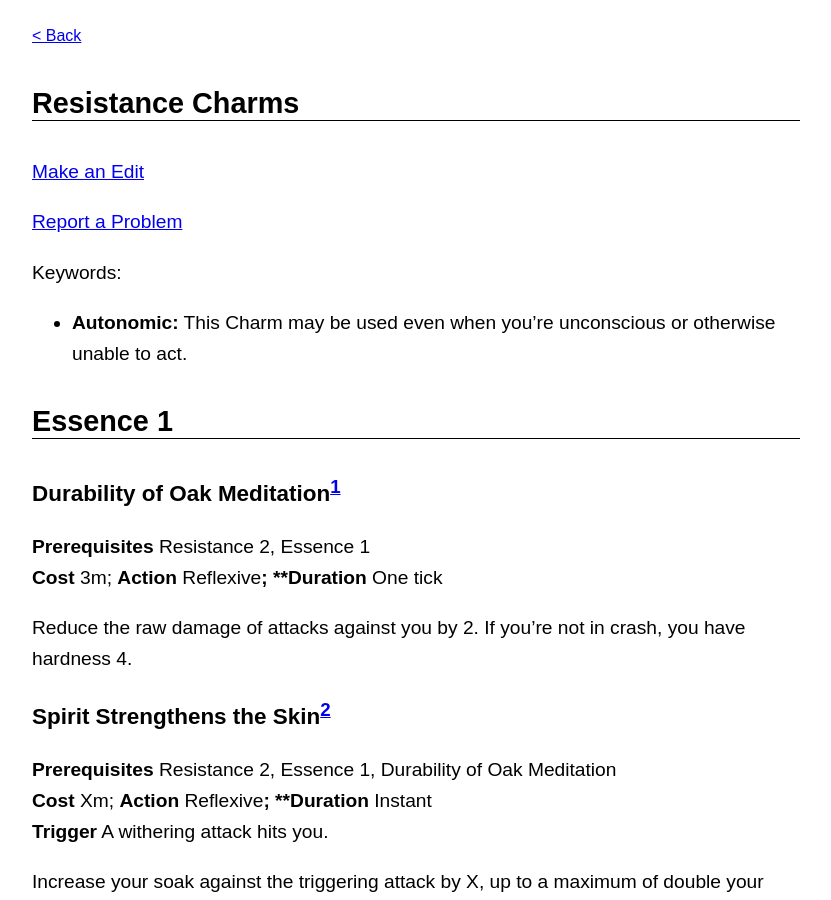
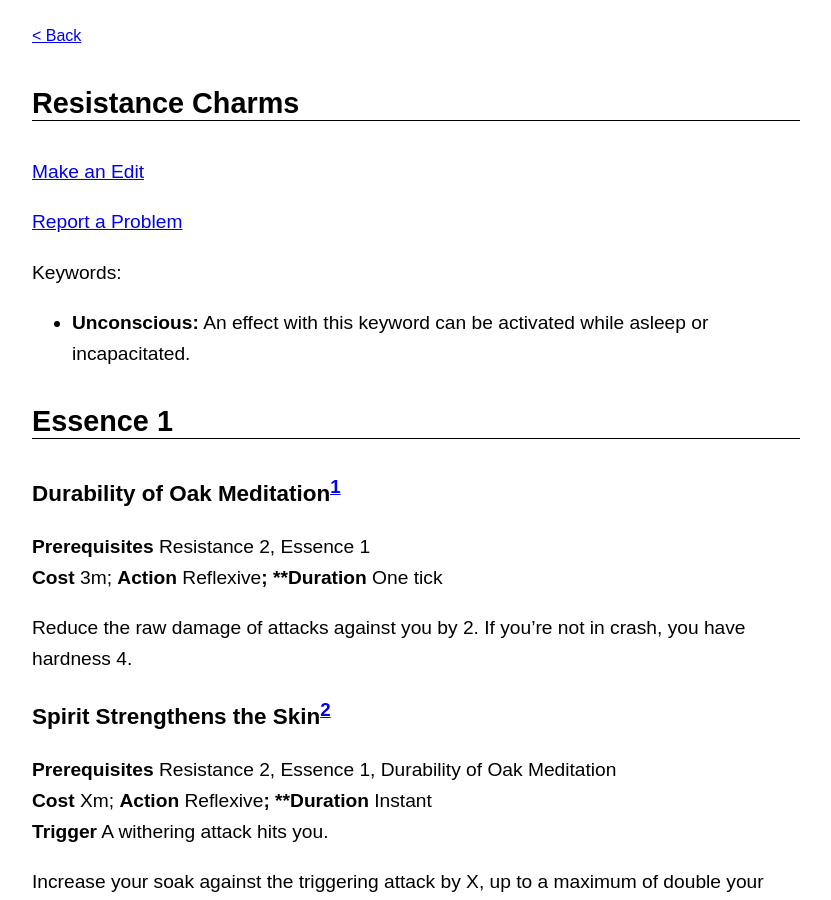
Before and after one commit to lost-egg/lost-egg.github.io, a Jekyll site: the page built from charms/resistance.md, in a window 1280 px wide and 900 px high. Shown: the whole window, without its empty margins (224-1055 px from the left). Built offline with Jekyll 4.4.1, drawn with Linux system fonts in a browser that asks for light colours; some of the changed text lies outside the part shown.

Commit message:
fix(solar/resistance): adjust Resistance keywords for consistency

```diff
--- a/charms/resistance.md
+++ b/charms/resistance.md
@@ -20,7 +20,7 @@ title: Resistance Charms
 
 Keywords:
 
-- **Autonomic:** This Charm may be used even when you're unconscious or otherwise unable to act.
+- **Unconscious:** An effect with this keyword can be activated while asleep or incapacitated.
 
 ## Essence 1
 
@@ -78,7 +78,7 @@ At Stamina 1 and 2: One -1 and one -2 health level.
 
 **Prerequisites** Resistance 2, Essence 1, Ox-Body Technique
 **Cost** 10m; **Action** Dramatic (one hour); **Duration** Instant
-**Keywords** Autonomic, Mute
+**Keywords** Unconscious, Mute
 
 Roll (Stamina + Resistance). For the next day, time you spend resting is multiplied by a factor of (Essence × successes) for the purposes of natural healing.
 
```
